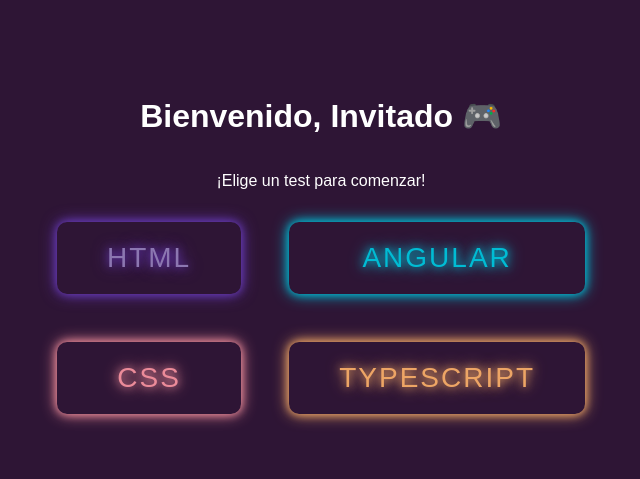
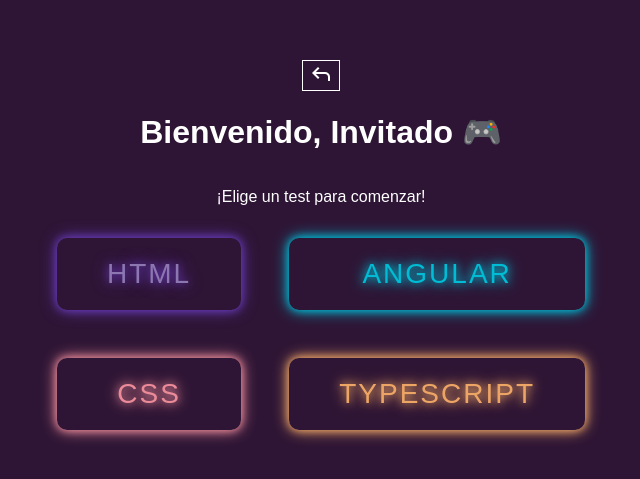
Before and after one commit to LuLuMS0206/DevTrivia-, an Angular app: page /tests in a window 1280 px wide. Shown: the part 163-642 px from the top of the page, without its empty margins (319-959 px from the left). Built offline with nearby package versions, Linux system fonts and the light colour scheme; a web font is replaced by a local one.

Commit message:
add nutton

```diff
--- a/src/app/test-component/test-component.component.css
+++ b/src/app/test-component/test-component.component.css
@@ -2,6 +2,7 @@
     gap: 3rem;
     font-size: 1.5rem;
 }
+
 
 .question-button{
         color: #dbd8ce;
--- a/src/app/test-component/test-component.component.html
+++ b/src/app/test-component/test-component.component.html
@@ -1,4 +1,6 @@
 <div *ngIf="!testFinished">
+
+
     <div class="question container">
         <h3 [ngClass]="{'danger': timeLeft <= 10}" class="neon-text">
             ⏳ {{ timeLeft }}s
--- a/src/app/test-selection-component/test-selection-component.component.css
+++ b/src/app/test-selection-component/test-selection-component.component.css
@@ -10,3 +10,10 @@
     flex-direction: column;
     gap: 3rem;
   }
+
+
+  .button{
+    background: transparent;
+    border: 1px solid;
+    color: white;
+}
--- a/src/app/test-selection-component/test-selection-component.component.html
+++ b/src/app/test-selection-component/test-selection-component.component.html
@@ -1,4 +1,7 @@
 <div class="container">
+    <button class="button"> <span class="material-symbols-outlined">
+        reply
+        </span></button>
     <h1 class="neon-text">Bienvenido, {{ username }} 🎮</h1>
 
     <div *ngIf="testId">
--- a/src/index.html
+++ b/src/index.html
@@ -7,6 +7,7 @@
   <meta name="viewport" content="width=device-width, initial-scale=1">
   <link rel="icon" type="image/x-icon" href="favicon.ico">
   <link href="https://fonts.googleapis.com/css2?family=Sofia+Sans+Condensed:wght@700&display=swap" rel="stylesheet">
+  <link rel="stylesheet" href="https://fonts.googleapis.com/css2?family=Material+Symbols+Outlined:opsz,wght,FILL,GRAD@20..48,100..700,0..1,-50..200&icon_names=reply" />
 
 
 
```
